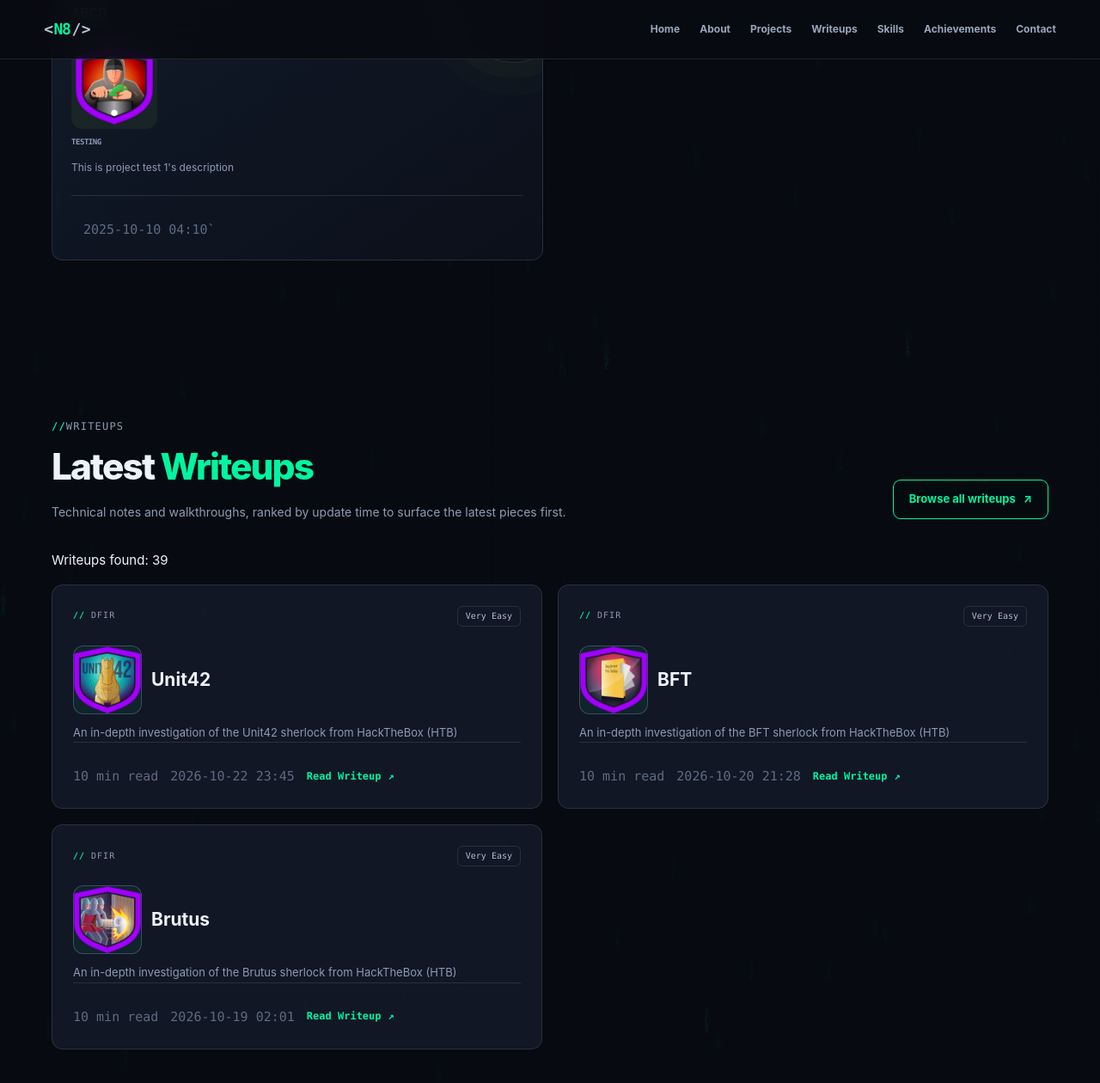
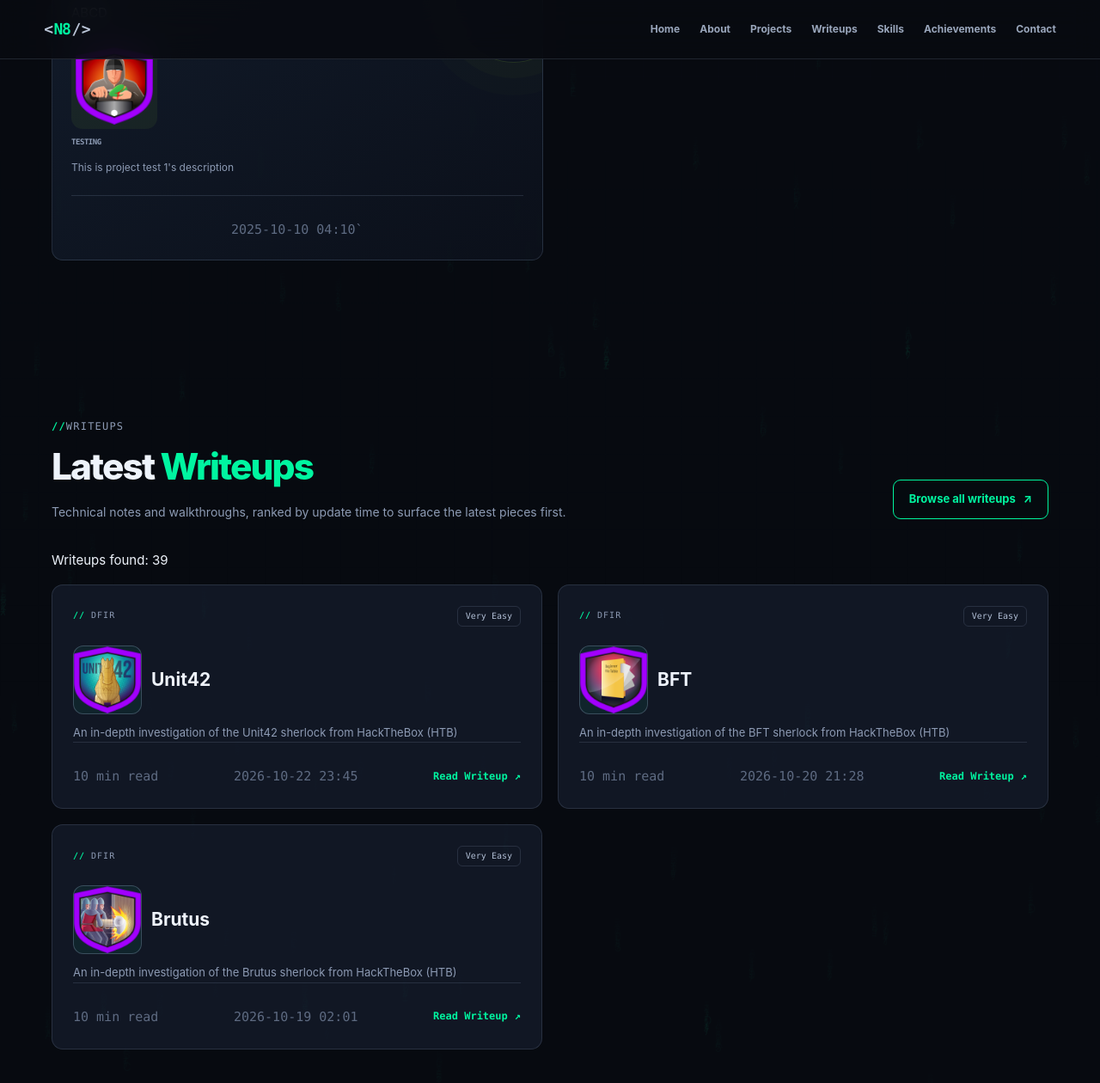
Before and after one commit to Ningen820/Ningen820.github.io, a Jekyll site: the page built from index.html, in a window 1280 px wide and 1400 px high, scrolled down 2758 px. Shown: the top 1260 px of the window at 86% size. Built offline with Jekyll 4.4.1, drawn with Linux system fonts in a browser that asks for light colours.

Commit message:
Update site.css

```diff
--- a/assets/css/site.css
+++ b/assets/css/site.css
@@ -143,7 +143,7 @@
 .writeup-card h3 { display: flex; align-items: center; gap: 11px; margin: 22px 0 10px; font-size: 21px; line-height: 1.3; }
 .writeup-card-thumb { width: 80px; height: 80px; flex: 0 0 80px; border: 1px solid var(--line-strong); border-radius: 12px; object-fit: contain; background: rgba(0, 245, 160, .06); }
 .writeup-card > p { margin: 0; color: var(--muted); font-size: 13px; line-height: 1.75; }
-.writeup-card-foot { display: flex; align-items: center; justify-content: flex-start; gap: 14px; margin-top: auto; padding-top: 27px; border-top: 1px solid var(--line); color: var(--subtle); font-family: var(--mono); font-size: 15px; }
+.writeup-card-foot { display: flex; align-items: center; justify-content: space-between; gap: 14px; margin-top: auto; padding-top: 27px; border-top: 1px solid var(--line); color: var(--subtle); font-family: var(--mono); font-size: 15px; }
 
 .writeup-content-card { display: flex; flex-direction: column; min-height: 260px; padding: 24px; border: 1px solid var(--line); border-radius: 13px; background: rgba(21, 27, 43, .78); transition: transform .25s ease, border-color .25s ease; }
 .writeup-content-card:hover, .related-card:hover { transform: translateY(-3px); border-color: rgba(0, 245, 160, .48); }
```
